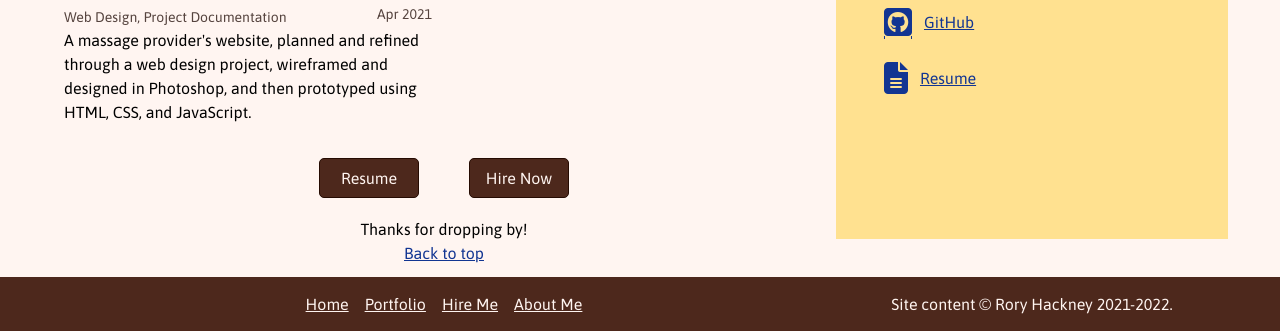
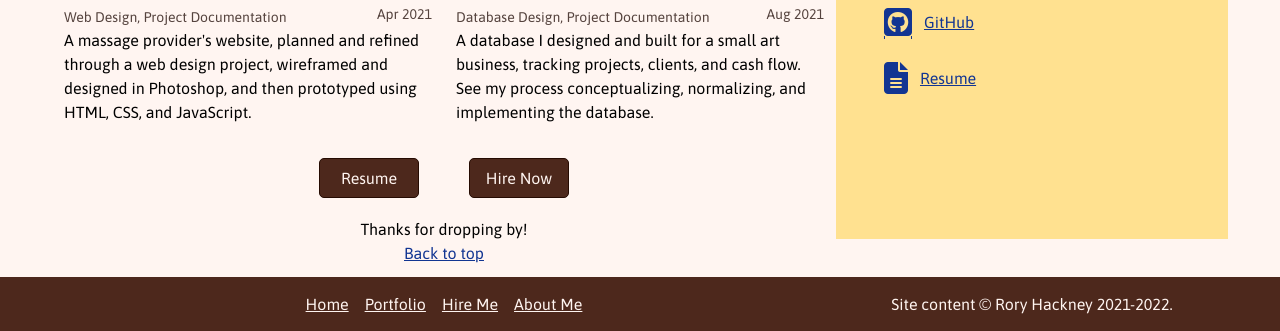
Before and after one commit to roryhackney/tech-portfolio, a PHP site: page /portfolio.php in a window 1280 px wide. Shown: the part 2030-2361 px from the top of the page. Run offline with PHP 8.4, Linux system fonts and the light colour scheme; data that the repository does not hold is empty; some libraries are stand-ins or nearby versions; some web fonts are replaced.

Commit message:
database project complete, added hero/other images

```diff
--- a/portfolio.php
+++ b/portfolio.php
@@ -69,6 +69,23 @@
                                     </a>
                                 </div>
                             </div>
+                            <div class="column is-half">
+                                <div class="project-card">
+                                    <a href="database-design.php"><h3 class="title is-6 mb-0">Database Design</h3></a>
+                                    <a href="database-design.php"><picture class="small-image">
+                                        <source media="(min-width: 401px)"
+                                        srcset="assets/database-erd-diagram-card-medium.jpg 760w">
+                                        <img src="assets/database-erd-diagram-card-small.jpg" alt="Entity relationship diagram (ERD) generated from the finished database, showing various customer, product, and business tables and views.">
+                                    </picture></a>
+                                    <div>
+                                        <span>Database Design, Project Documentation</span>
+                                        <span class="is-pulled-right">Aug 2021</span>
+                                    </div>
+                                    <a href="php-finale.php">
+                                        <p class="content">A database I designed and built for a small art business, tracking projects, clients, and cash flow. See my process conceptualizing, normalizing, and implementing the database.</p>
+                                    </a>
+                                </div>
+                            </div>
                             <div class="column is-full">
                                 <div class="buttons-row">
                                     <a class="button" href="assets/resume.php">Resume</a>
--- a/styles/my-styles.css
+++ b/styles/my-styles.css
@@ -22,6 +22,7 @@
     --red-lighter: #FF9078;
     --red-lightest: #ffa883;
     --orange: #ffb375;
+    --orange-dark: #42240c;
     --brown-dark: #250B02;
     --brown-light: #6E4128;
     --gray: #55433E;
@@ -578,6 +579,10 @@ footer p {
     padding: 10px;
 }
 
+.dark-mode .portfolio-detail .process-steps {
+    background-color: var(--orange-dark);
+}
+
 .portfolio-detail .my-main .small-image img {
     margin: 15px auto;
     clear: both;
```
Also changed, not shown: database-design.php (+25 -23 lines), yamagiwa-massage.php (+5 -5 lines).
